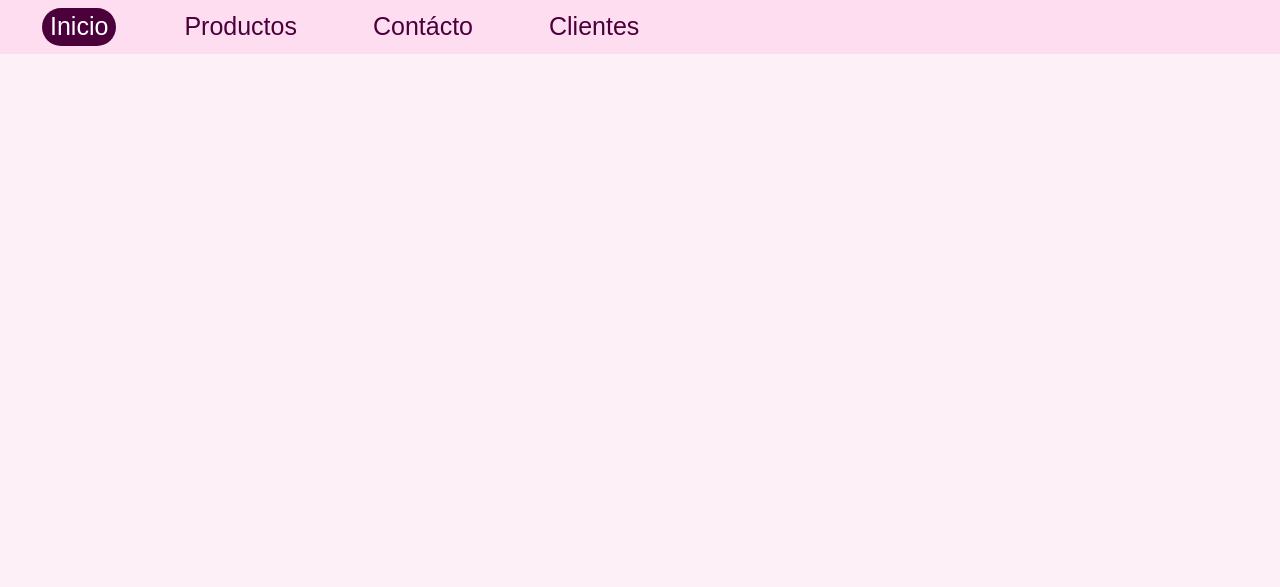
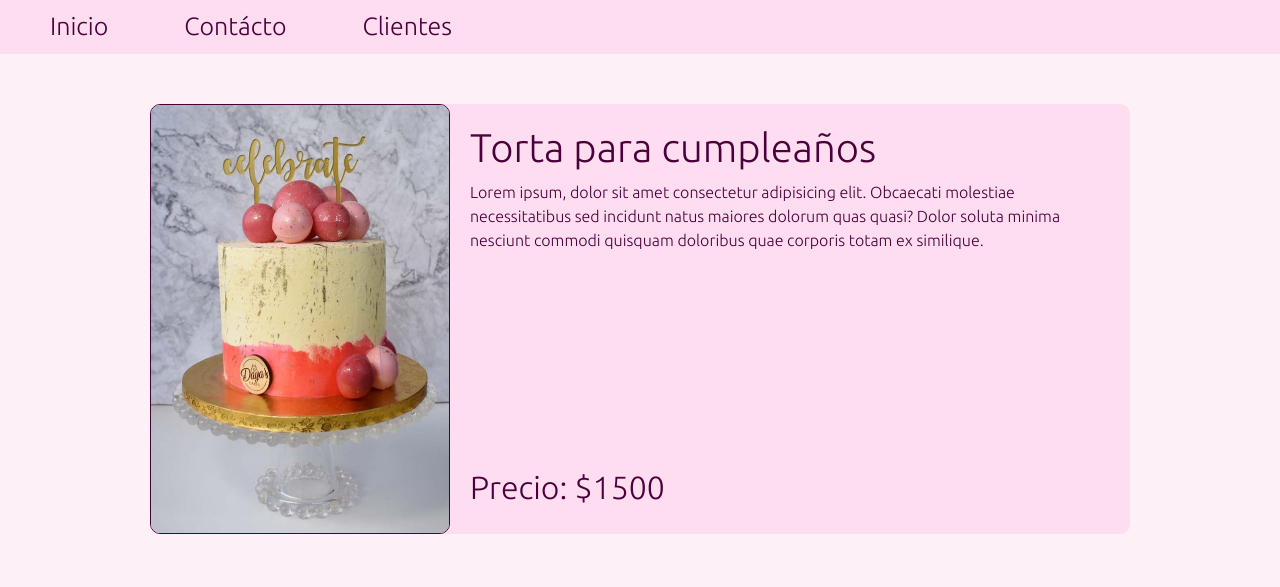
Before and after one commit to FabriArias04/MyE---Arias, a website: page paginastortas/tortacumple.html in a window 1280 px wide. Drawn offline with nearby package versions, Linux system fonts and the light colour scheme.

Commit message:
Versión Penultima

```diff
--- a/paginastortas/tortacumple.html
+++ b/paginastortas/tortacumple.html
@@ -5,9 +5,12 @@
     <meta http-equiv="X-UA-Compatible" content="IE=edge">
     <meta name="viewport" content="width=device-width, initial-scale=1.0">
     <link href="https://cdn.jsdelivr.net/npm/bootstrap@5.2.0-beta1/dist/css/bootstrap.min.css" rel="stylesheet" integrity="sha384-0evHe/X+R7YkIZDRvuzKMRqM+OrBnVFBL6DOitfPri4tjfHxaWutUpFmBp4vmVor" crossorigin="anonymous">
+    <link rel="preconnect" href="https://fonts.googleapis.com">
+    <link rel="preconnect" href="https://fonts.gstatic.com" crossorigin>
+    <link href="https://fonts.googleapis.com/css2?family=Ubuntu:wght@300&display=swap" rel="stylesheet">
     <link rel="stylesheet" href="../css/style.css">
-    <link rel="shortcut icon" href="/favicon.ico" type="image/x-icon">
-    <link rel="icon" href="images/favicon.ico" type="image/x-icon">
+    <link rel="shortcut icon" href="../images/favicon.ico" type="image/x-icon">
+    <link rel="icon" href="../images/favicon.ico" type="image/x-icon">
     <title>Torta de cumpleaños</title>
 </head>
 <body>
@@ -20,20 +23,26 @@
                 <div class="collapse navbar-collapse" id="navbarSupportedContent">
                     <ul class="navbar-nav me-auto mb-2 mb-lg-0">
                         <li class="nav-item">
-                            <p class="nav-link p--focus">Inicio</p>
+                            <a class="nav-link a--nav" href="../index.html">Inicio</a>
                         </li>
                         <li class="nav-item">
-                            <a class="nav-link a--nav" href="#h2--section">Productos</a>
+                            <a class="nav-link a--nav" href="../html-adicionales/contacto.html">Contácto</a>
                         </li>
                         <li class="nav-item">
-                            <a class="nav-link a--nav" href="html-adicionales/contacto.html">Contácto</a>
-                        </li>
-                        <li class="nav-item">
-                            <a class="nav-link a--nav" href="html-adicionales/reseñas.html">Clientes</a>
+                            <a class="nav-link a--nav" href="../html-adicionales/reseñas.html">Clientes</a>
                         </li>
                     </ul>
                 </div>
             </div>
         </nav>
     </header>
+    <main class="fiesta-main_flex">
+        <img src="../images/tortacumpleañosgrande.jpg" alt="torta blanca y dorada con cartel de love"
+         class="img-fiesta2">
+         <div class="fiesta-div_flex">
+            <h1>Torta para cumpleaños</h1>
+            <p>Lorem ipsum, dolor sit amet consectetur adipisicing elit. Obcaecati molestiae necessitatibus sed incidunt natus maiores dolorum quas quasi? Dolor soluta minima nesciunt commodi quisquam doloribus quae corporis totam ex similique.</p>
+            <h2>Precio: $1500</h2>
+        </div>
+    </main>
 </body>
--- a/scss/style.scss
+++ b/scss/style.scss
@@ -263,5 +263,37 @@
     margin: 5px;
     text-align: center;
 }
-
-@import "arrobas";
+.img-fiesta {
+    width: 450px;
+    border: 1px solid $color-principal;
+    border-radius: 10px;
+    z-index: 100;
+}
+.fiesta-div_flex {
+    display: flex;
+    flex-flow: column nowrap;
+    padding: 20px 20px 20px 40px;
+    background-color: $color-secundario;
+    color: $color-principal;
+    border-radius: 10px;
+    margin-left: -20px;
+    h1 {
+        animation-name: mover;
+        animation-duration: 0.4s;
+    }
+    h2 {
+       margin-top: 200px;
+    }
+}
+.fiesta-main_flex {
+    padding: 50px 150px;
+    display: flex;
+    flex-flow: row nowrap;
+}
+.img-fiesta2 {
+    width: 300px;
+    border: 1px solid $color-principal;
+    border-radius: 10px;
+    z-index: 100;
+}
+@import "animaciones";
```
Also changed, not shown: paginastortas/tortafiesta.html (+17 -8 lines), Images/tortacumpleañosgrande.jpg (added), Images/tortafiestagrande.jpg (added), css/style.css, scss/animaciones.scss (renamed from scss/arrobas.scss), 1 other file.
